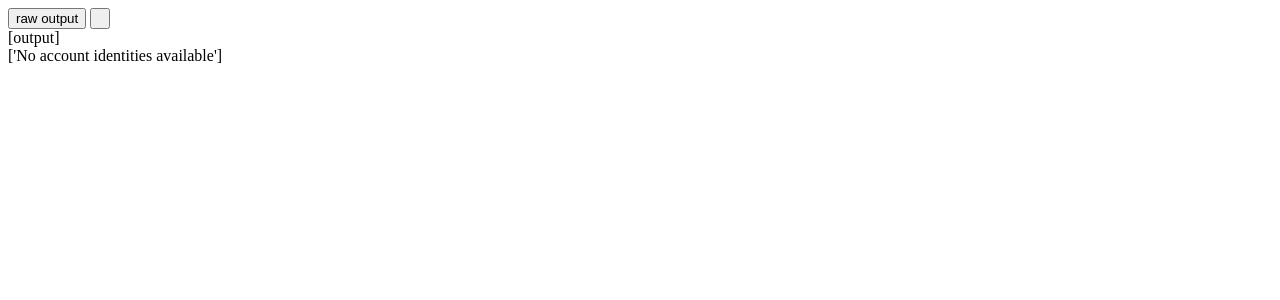
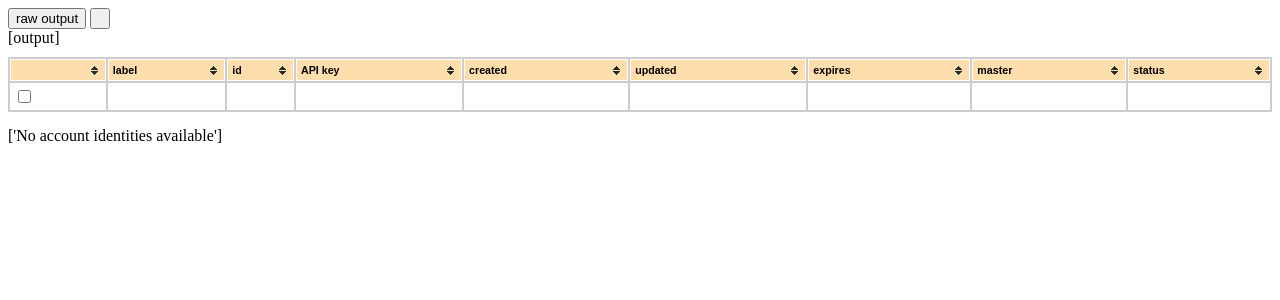
Before and after one commit to MeltwaterArchive/ds-manager, a Flask app: page /account_get in a window 1280 px wide. Shown: the top 300 px of the page. Run offline with Flask 2, Linux system fonts and the light colour scheme; some libraries are stand-ins or nearby versions.

Commit message:
basic account identities table added

```diff
--- a/manager.py
+++ b/manager.py
@@ -174,11 +174,17 @@
     if not 'account' in session.keys() or 'reload' in request.args:
         session['account_out'] = ""
         session['account_reload_time'] = datetime.datetime.utcnow()
-        #session['account'] = account_all()
+        session['account'] = account_get_all()
     return render_template(
         'account.html',
         raw=account_get_all())
 
+@app.route('/account_get_raw')
+def account_get_raw():
+    if 'account' in session.keys():
+        return jsonify(out=session['account'])
+    else:
+        return jsonify(out="account identity data not available..")
 
 '''
 PUSH
--- a/templates/account.html
+++ b/templates/account.html
@@ -73,6 +73,41 @@
   </span>
   <div id=account_output class="out">[output]</div>
 
+  {% if raw %}
+    <table id="accounttable" class="tablesorter">
+      <thead>
+        <tr>
+          <th></th>
+          <th>label</th>
+          <th>id</th>
+          <th>API key</th>
+          <th>created</th>
+          <th>updated</th>
+          <th>expires</th>
+          <th>master</th>
+          <th>status</th>
+        </tr>
+      </thead>
+      <tbody>
+    {% for i in raw %}
+        <tr>
+          <td><input type="checkbox" class="account" name="{{i['id']}}"></td>
+          <td>{{i['label']}}</td>
+          <td>{{i['id']}}</td>
+          <td>{{i['api_key']}}</td>
+          <td>{{i['created_at']}}</td>
+          <td>{{i['updated_at']}}</td>
+          <td>{{i['expires_at']}}</td>
+          <td>{{i['master']}}</td>
+          <td>{{i['status']}}</td>
+        </tr>
+    {% endfor %}
+      </tbody>
+    </table>
+    {% else %}
+    <p> [ No identities found ] </p>
+    {% endif %}
+
 {{ raw }}
 <!-- new account table should go here -->
 
```
